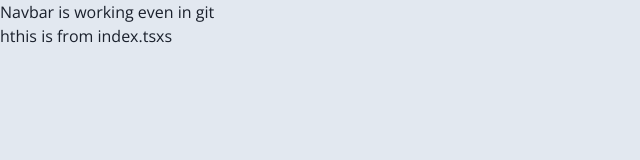
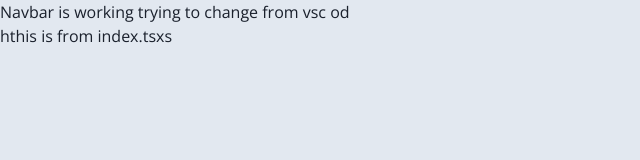
Before and after one commit to alaminalifaa7/reddit-clone, a Next.js app: page / in a window 1280 px wide. Shown: the top 160 px of the page, without its empty margins (0-640 px from the left). Built offline with nearby package versions, Linux system fonts and the light colour scheme.

Commit message:
text change in the navbar component

```diff
--- a/src/components/Navbar/Navbar.tsx
+++ b/src/components/Navbar/Navbar.tsx
@@ -3,6 +3,6 @@ import React from 'react';
 
 const Navbar:React.FC = () => {
 
-    return <div>Navbar is working even in git</div>
+    return <div>Navbar is working trying to change from vsc od</div>
 }
 export default Navbar;
```
